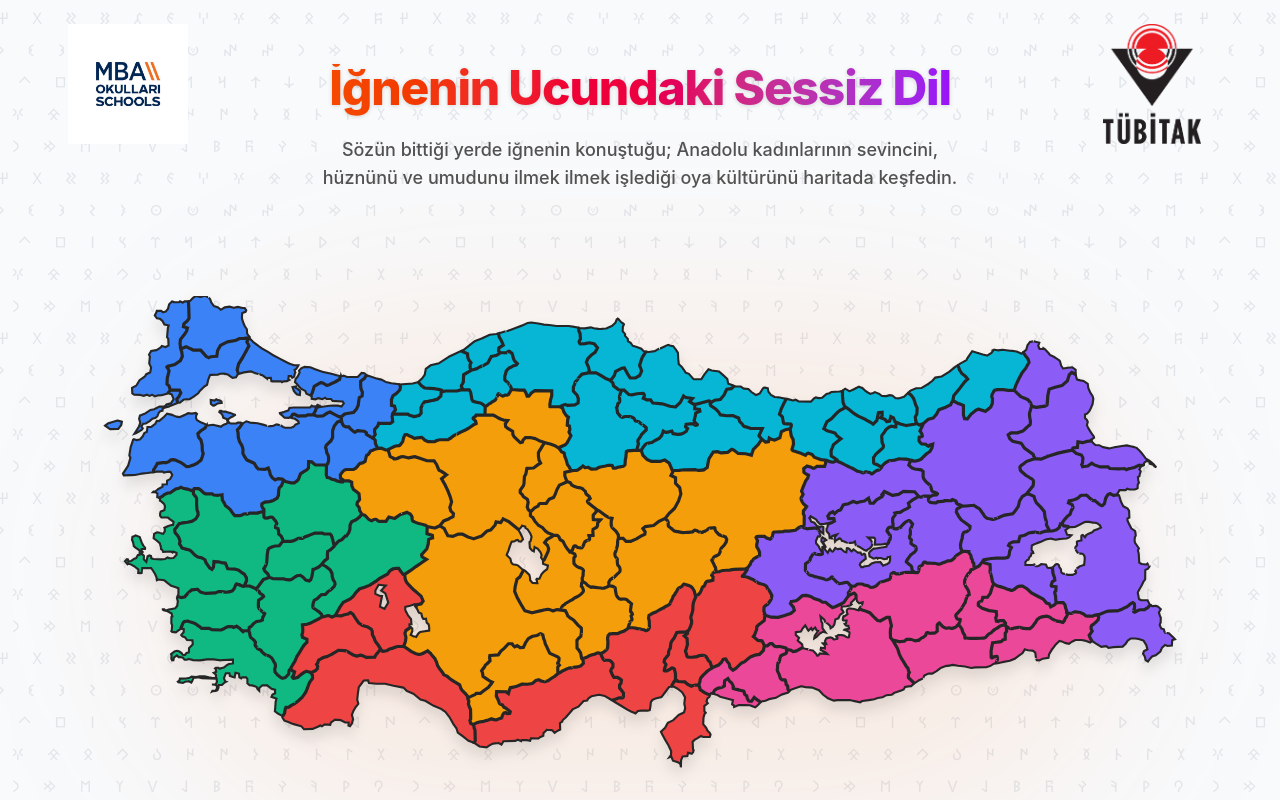
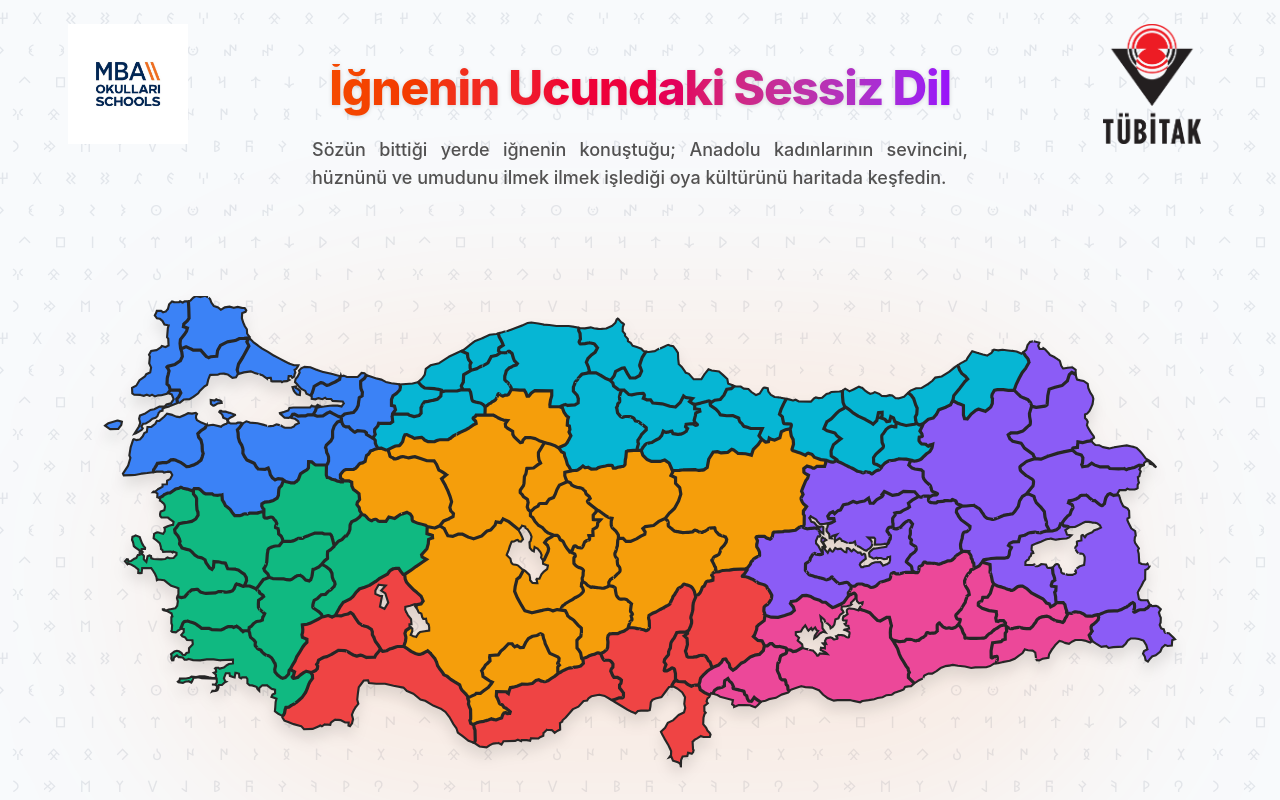
Before and after one commit to koraykunduraci/igneoyasi, a React (Vite) app: page / in a window 1280 px wide. Shown: the top 800 px of the page. Built offline with nearby package versions, Linux system fonts and the light colour scheme.

Commit message:
style: justify all text paragraphs

```diff
--- a/src/App.jsx
+++ b/src/App.jsx
@@ -153,7 +153,7 @@
               İğnenin Ucundaki Sessiz Dil
             </h1>
           </div>
-          <p className="text-neutral-600 text-base sm:text-lg max-w-2xl mx-auto px-2 font-medium">
+          <p className="text-neutral-600 text-base sm:text-lg max-w-2xl mx-auto px-2 font-medium text-justify">
             Sözün bittiği yerde iğnenin konuştuğu; Anadolu kadınlarının sevincini, hüznünü ve umudunu ilmek ilmek işlediği oya kültürünü haritada keşfedin.
           </p>
         </motion.div>
@@ -227,7 +227,7 @@
                 <X className="w-5 h-5" />
               </button>
 
-              <div className="p-8 sm:p-12 overflow-y-auto prose prose-neutral prose-headings:text-neutral-900 prose-p:text-neutral-700 max-w-none text-left">
+              <div className="p-8 sm:p-12 overflow-y-auto prose prose-neutral prose-headings:text-neutral-900 prose-p:text-neutral-700 prose-p:text-justify max-w-none text-left">
                 {infoModal === 'onbilgi' && (
                   <>
                     <div className="text-center mb-10">
@@ -383,7 +383,7 @@
                   initial={{ opacity: 0 }}
                   animate={{ opacity: 1 }}
                   transition={{ delay: 0.4 }}
-                  className="text-neutral-300 text-lg leading-relaxed mb-4"
+                  className="text-neutral-300 text-lg leading-relaxed mb-4 text-justify"
                 >
                   {activeData.text}
                 </motion.p>
@@ -401,7 +401,7 @@
                           <div className="w-2 h-2 rounded-full" style={{ backgroundColor: activeData.color }}></div>
                           {oya.isim}
                         </h4>
-                        <p className="text-neutral-400 text-sm leading-relaxed">
+                        <p className="text-neutral-400 text-sm leading-relaxed text-justify">
                           {oya.tanim}
                         </p>
                       </div>
```
